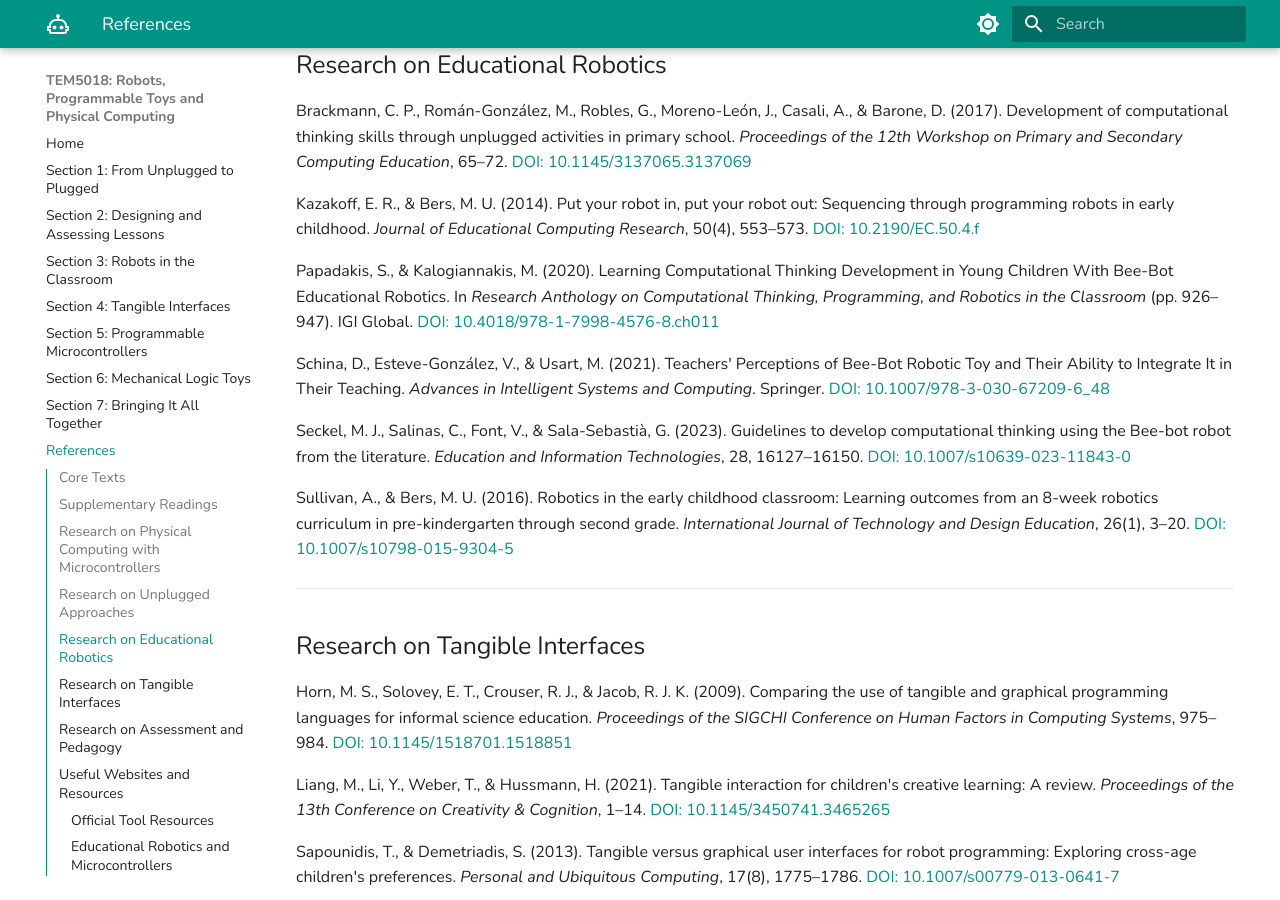
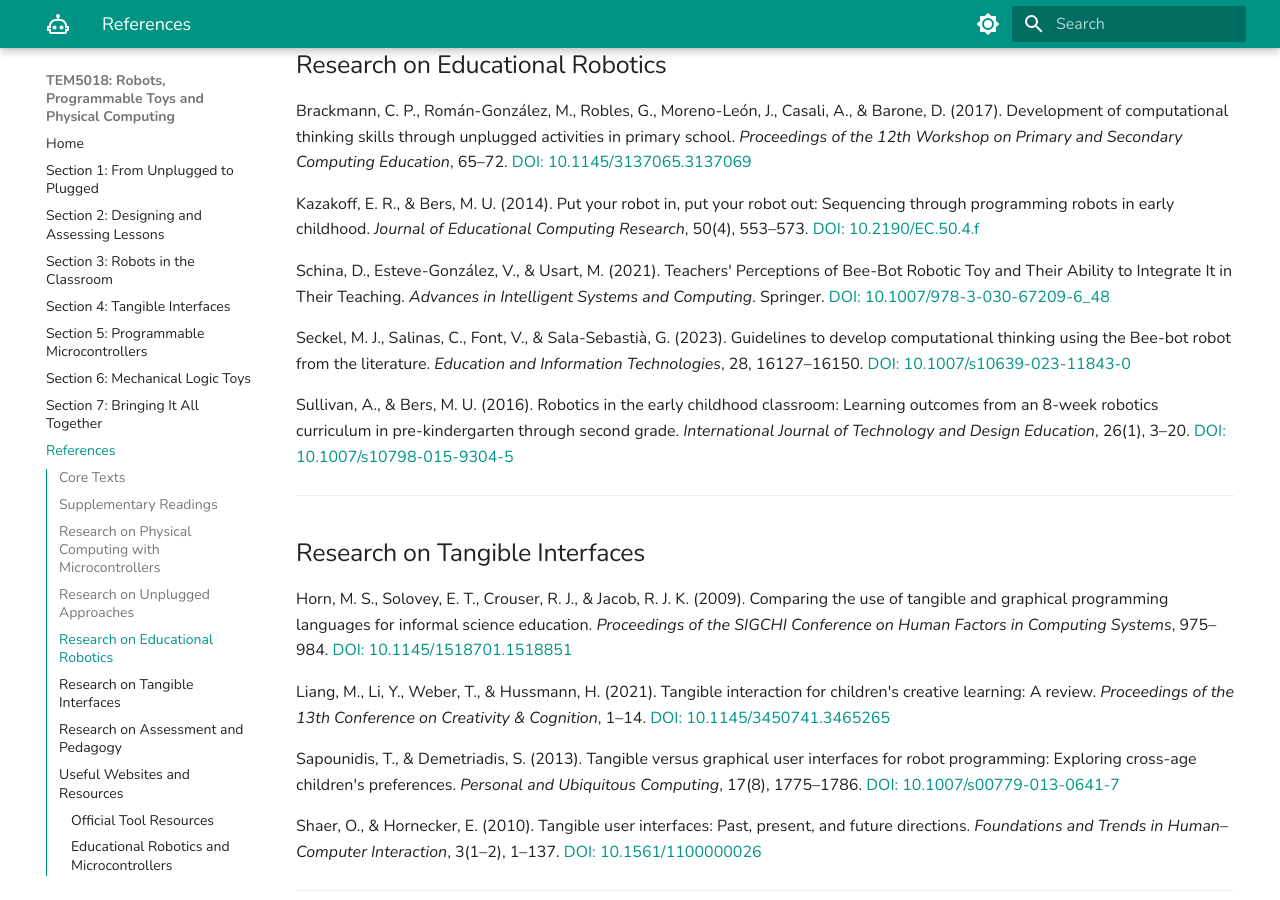
Before and after one commit to ccolo01/tem5018, an MkDocs documentation site: the page built from docs/references.md, in a window 1280 px wide and 900 px high, scrolled down 1617 px. Built offline with MkDocs 1.6.1 and Material for MkDocs 9.7.7, drawn with Linux system fonts in a browser that asks for light colours.

Commit message:
Update references.md

```diff
--- a/docs/references.md
+++ b/docs/references.md
@@ -57,8 +57,6 @@ del Olmo-Muñoz, J., Cózar-Gutiérrez, R., & González-Calero, J. A. (2020). Co
 Brackmann, C. P., Román-González, M., Robles, G., Moreno-León, J., Casali, A., & Barone, D. (2017). Development of computational thinking skills through unplugged activities in primary school. *Proceedings of the 12th Workshop on Primary and Secondary Computing Education*, 65–72. [DOI: 10.1145/3137065.3137069](https://doi.org/10.1145/3137065.3137069)
 
 Kazakoff, E. R., & Bers, M. U. (2014). Put your robot in, put your robot out: Sequencing through programming robots in early childhood. *Journal of Educational Computing Research*, 50(4), 553–573. [DOI: 10.2190/EC.50.4.f](https://doi.org/10.2190/EC.50.4.f)
-
-Papadakis, S., & Kalogiannakis, M. (2020). Learning Computational Thinking Development in Young Children With Bee-Bot Educational Robotics. In *Research Anthology on Computational Thinking, Programming, and Robotics in the Classroom* (pp. 926–947). IGI Global. [DOI: 10.4018/978-1-7998-4576-8.ch011](https://doi.org/10.4018/978-1-7998-4576-8.ch011)
 
 Schina, D., Esteve-González, V., & Usart, M. (2021). Teachers' Perceptions of Bee-Bot Robotic Toy and Their Ability to Integrate It in Their Teaching. *Advances in Intelligent Systems and Computing*. Springer. [DOI: 10.1007/978-3-030-67209-6_48](https://doi.org/10.1007/978-3-030-67209-6_48)
 
```
